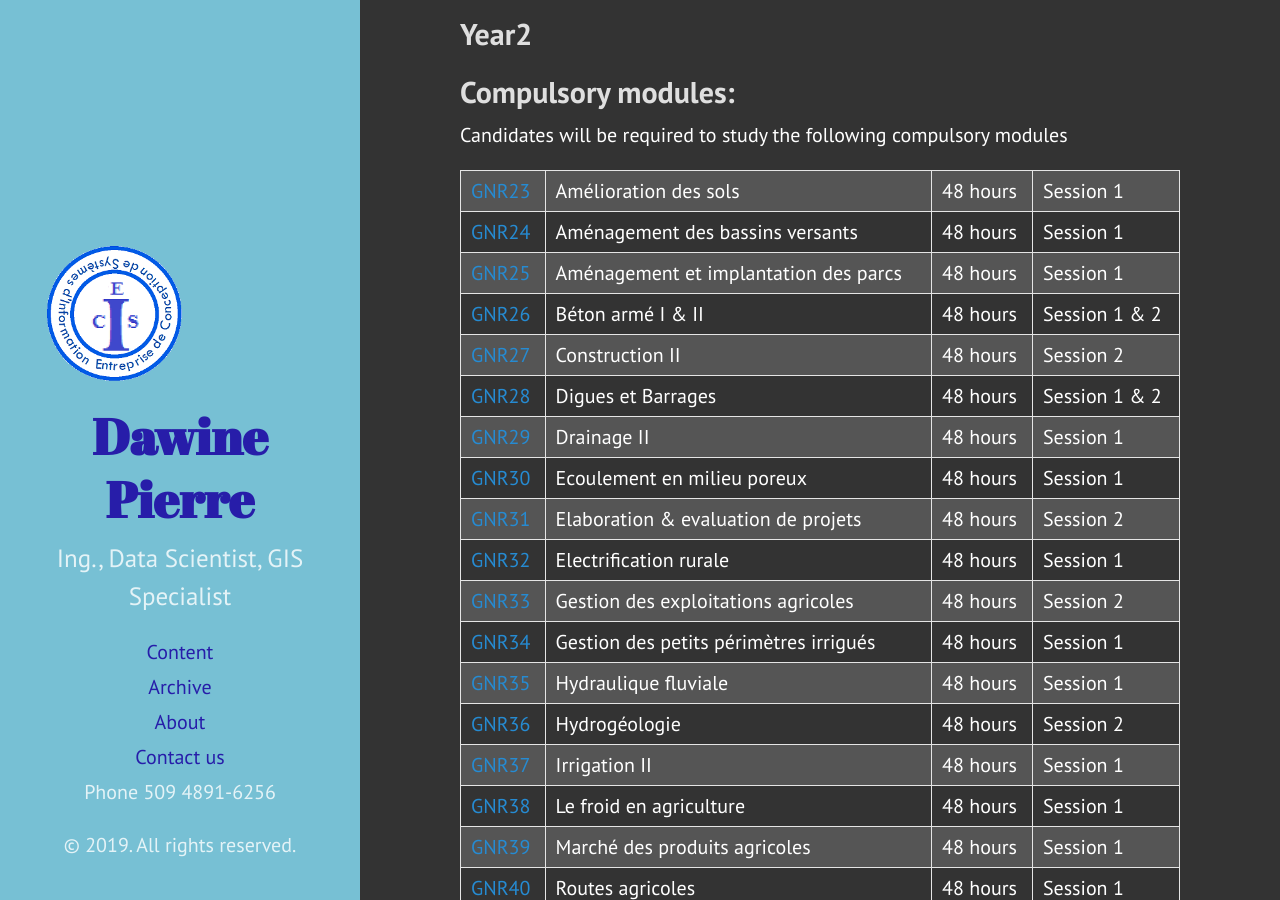
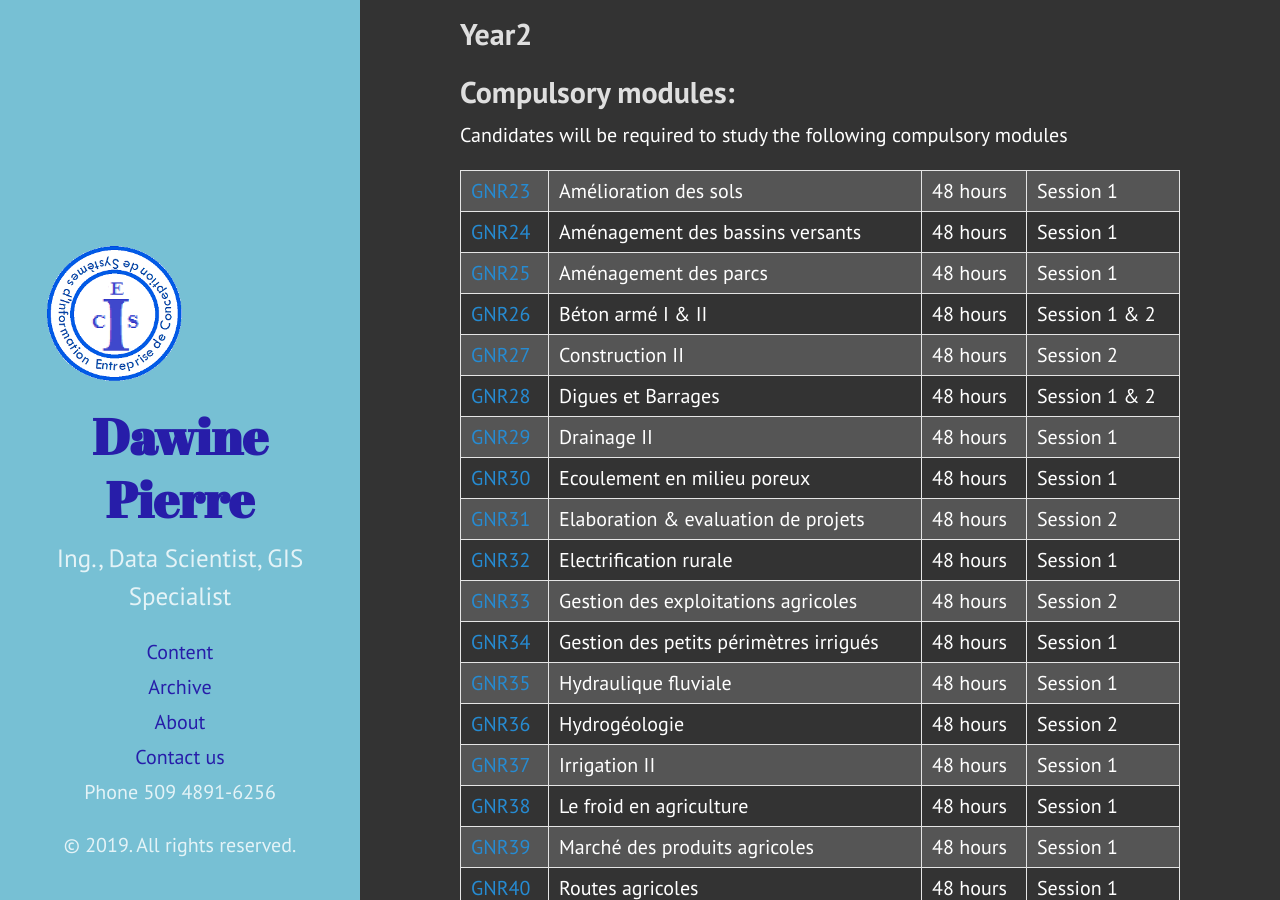
Before and after one commit to pdawine/pdawine.github.io, a Jekyll site: the page built from _posts/2017-10-04-BS_Rural_Engineering.md, in a window 1280 px wide and 900 px high, scrolled down 1751 px. Built offline with Jekyll 4.4.1, drawn with Linux system fonts in a browser that asks for light colours.

Commit message:
Update 2017-10-04-BS_Rural_Engineering.md

```diff
--- a/_posts/2017-10-04-BS_Rural_Engineering.md
+++ b/_posts/2017-10-04-BS_Rural_Engineering.md
@@ -197,7 +197,7 @@ Candidates will be required to study the following compulsory modules
 </tr>
 <tr>
 <td><a href="http://www.ueh.edu.ht/facultes/famv.php">GNR25</a></td>
-<td>Am&eacute;nagement et implantation des parcs</td>
+<td>Am&eacute;nagement des parcs</td>
 <td>48 hours</td>
 <td>Session 1</td>
 </tr>
```
